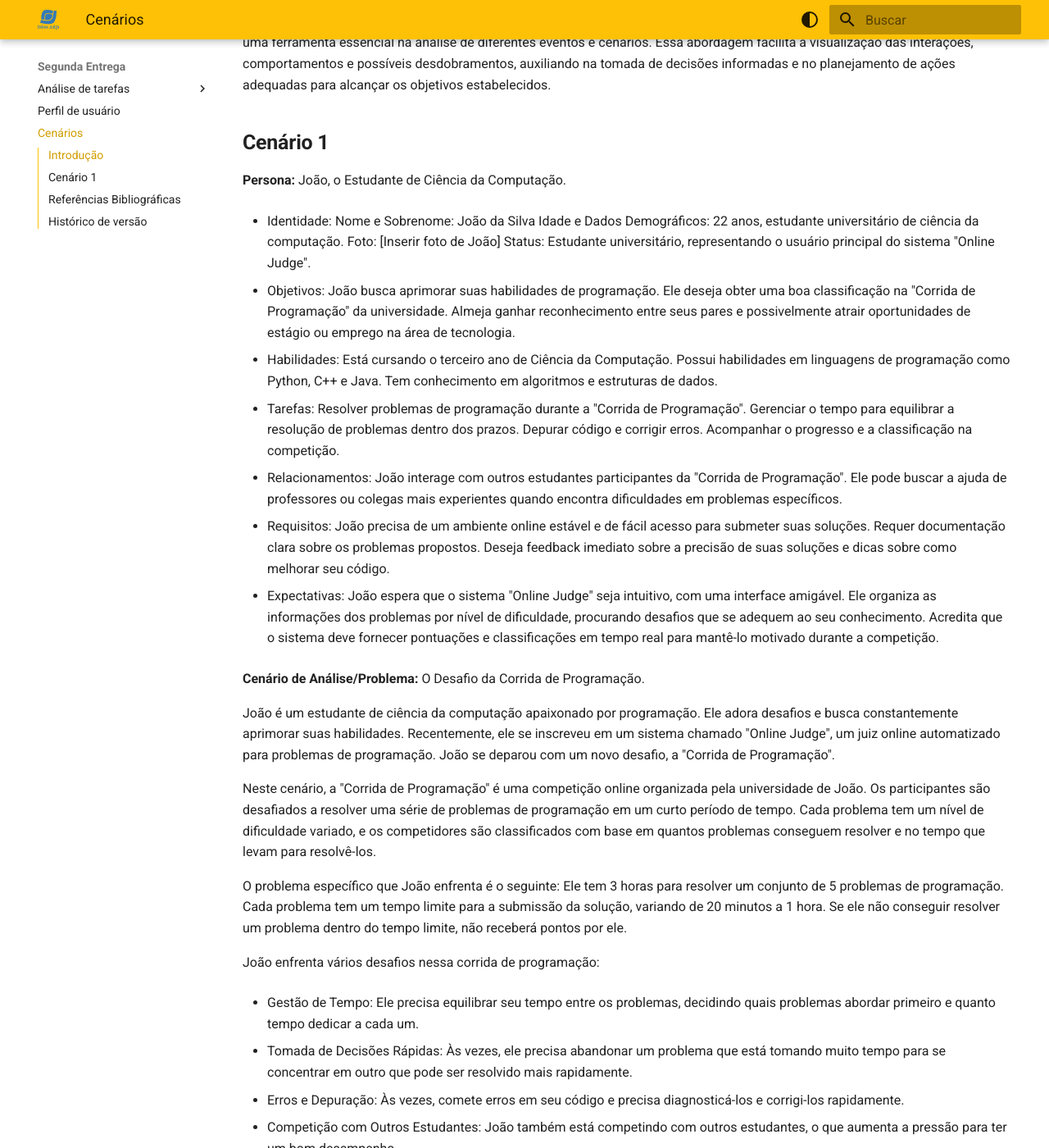
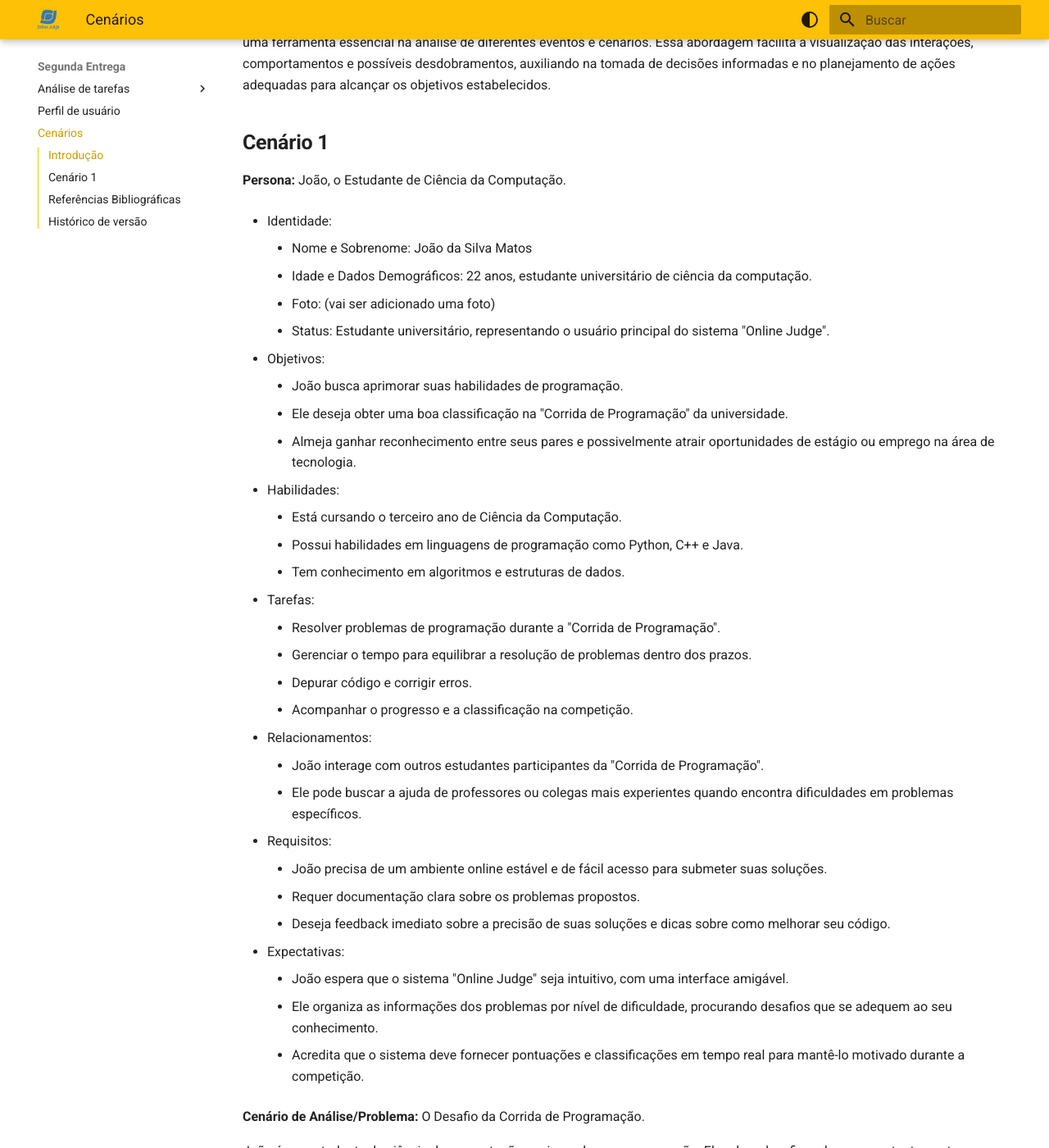
Before and after one commit to Interacao-Humano-Computador/2023.2-OnlineJudge, an MkDocs documentation site: the page built from docs/segunda-entrega/cenarios.md, in a window 1280 px wide and 1400 px high, scrolled down 316 px. Shown: the whole window at 82% size. Built offline with MkDocs 1.6.1 and Material for MkDocs 9.7.7, drawn with Linux system fonts in a browser that asks for light colours.

Commit message:
arrumando identação

```diff
--- a/docs/segunda-entrega/cenarios.md
+++ b/docs/segunda-entrega/cenarios.md
@@ -7,40 +7,40 @@ Estabelecer um contexto de cenário é uma etapa fundamental na concepção de q
 **Persona:** João, o Estudante de Ciência da Computação.
 
 - Identidade:
-Nome e Sobrenome: João da Silva
-Idade e Dados Demográficos: 22 anos, estudante universitário de ciência da computação.
-Foto: [Inserir foto de João]
-Status: Estudante universitário, representando o usuário principal do sistema "Online Judge".
+    - Nome e Sobrenome: João da Silva Matos
+    - Idade e Dados Demográficos: 22 anos, estudante universitário de ciência da computação.
+    - Foto: (vai ser adicionado uma foto)
+    - Status: Estudante universitário, representando o usuário principal do sistema "Online Judge".
 
 - Objetivos:
-João busca aprimorar suas habilidades de programação.
-Ele deseja obter uma boa classificação na "Corrida de Programação" da universidade.
-Almeja ganhar reconhecimento entre seus pares e possivelmente atrair oportunidades de estágio ou emprego na área de tecnologia.
+    - João busca aprimorar suas habilidades de programação.
+    - Ele deseja obter uma boa classificação na "Corrida de Programação" da universidade.
+    - Almeja ganhar reconhecimento entre seus pares e possivelmente atrair oportunidades de estágio ou emprego na área de tecnologia.
 
 - Habilidades:
-Está cursando o terceiro ano de Ciência da Computação.
-Possui habilidades em linguagens de programação como Python, C++ e Java.
-Tem conhecimento em algoritmos e estruturas de dados.
+    - Está cursando o terceiro ano de Ciência da Computação.
+    - Possui habilidades em linguagens de programação como Python, C++ e Java.
+    - Tem conhecimento em algoritmos e estruturas de dados.
 
 - Tarefas:
-Resolver problemas de programação durante a "Corrida de Programação".
-Gerenciar o tempo para equilibrar a resolução de problemas dentro dos prazos.
-Depurar código e corrigir erros.
-Acompanhar o progresso e a classificação na competição.
+    - Resolver problemas de programação durante a "Corrida de Programação".
+    - Gerenciar o tempo para equilibrar a resolução de problemas dentro dos prazos.
+    - Depurar código e corrigir erros.
+    - Acompanhar o progresso e a classificação na competição.
 
 - Relacionamentos:
-João interage com outros estudantes participantes da "Corrida de Programação".
-Ele pode buscar a ajuda de professores ou colegas mais experientes quando encontra dificuldades em problemas específicos.
+    - João interage com outros estudantes participantes da "Corrida de Programação".
+    - Ele pode buscar a ajuda de professores ou colegas mais experientes quando encontra dificuldades em problemas específicos.
 
 - Requisitos:
-João precisa de um ambiente online estável e de fácil acesso para submeter suas soluções.
-Requer documentação clara sobre os problemas propostos.
-Deseja feedback imediato sobre a precisão de suas soluções e dicas sobre como melhorar seu código.
+    - João precisa de um ambiente online estável e de fácil acesso para submeter suas soluções.
+    - Requer documentação clara sobre os problemas propostos.
+    - Deseja feedback imediato sobre a precisão de suas soluções e dicas sobre como melhorar seu código.
 
 - Expectativas:
-João espera que o sistema "Online Judge" seja intuitivo, com uma interface amigável.
-Ele organiza as informações dos problemas por nível de dificuldade, procurando desafios que se adequem ao seu conhecimento.
-Acredita que o sistema deve fornecer pontuações e classificações em tempo real para mantê-lo motivado durante a competição.
+    - João espera que o sistema "Online Judge" seja intuitivo, com uma interface amigável.
+    - Ele organiza as informações dos problemas por nível de dificuldade, procurando desafios que se adequem ao seu conhecimento.
+    - Acredita que o sistema deve fornecer pontuações e classificações em tempo real para mantê-lo motivado durante a competição.
 
 **Cenário de Análise/Problema:** O Desafio da Corrida de Programação.
 
```
